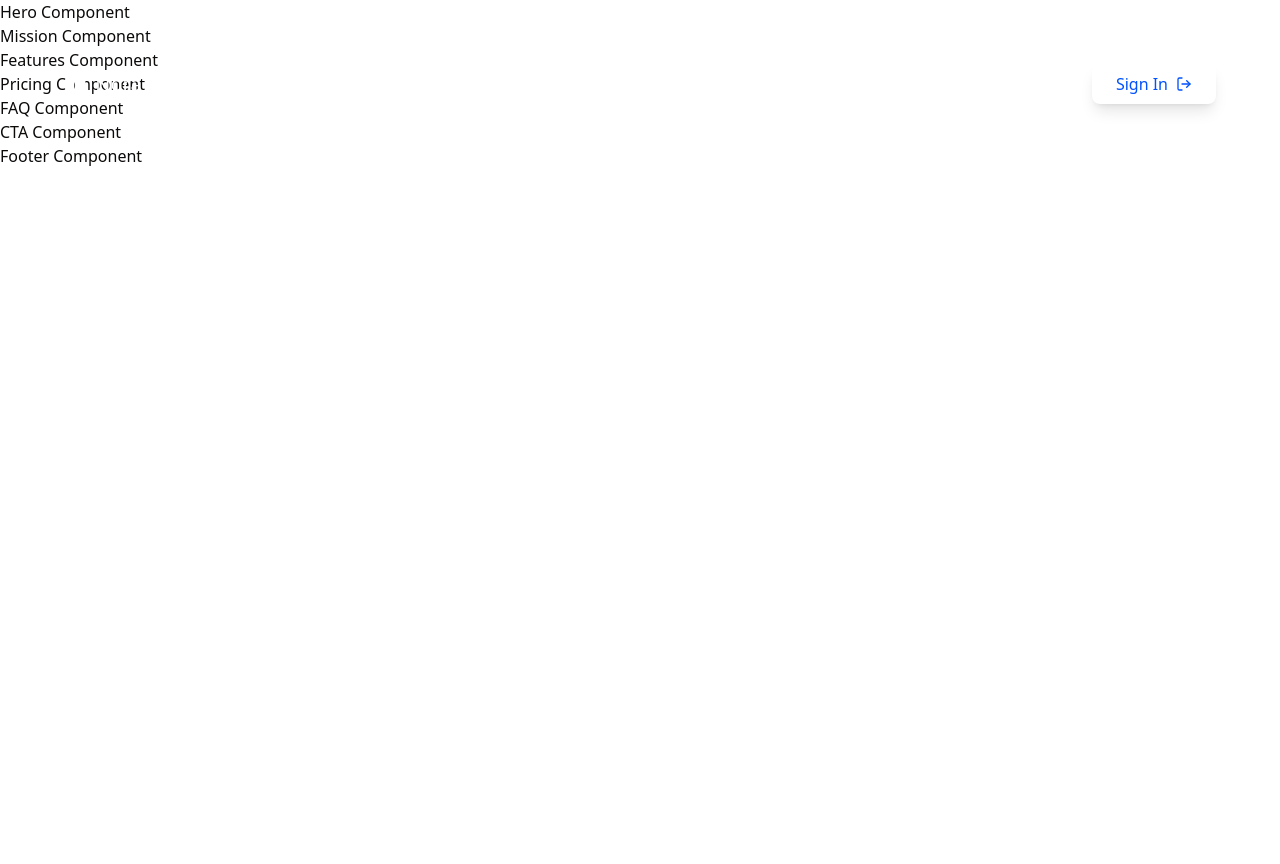
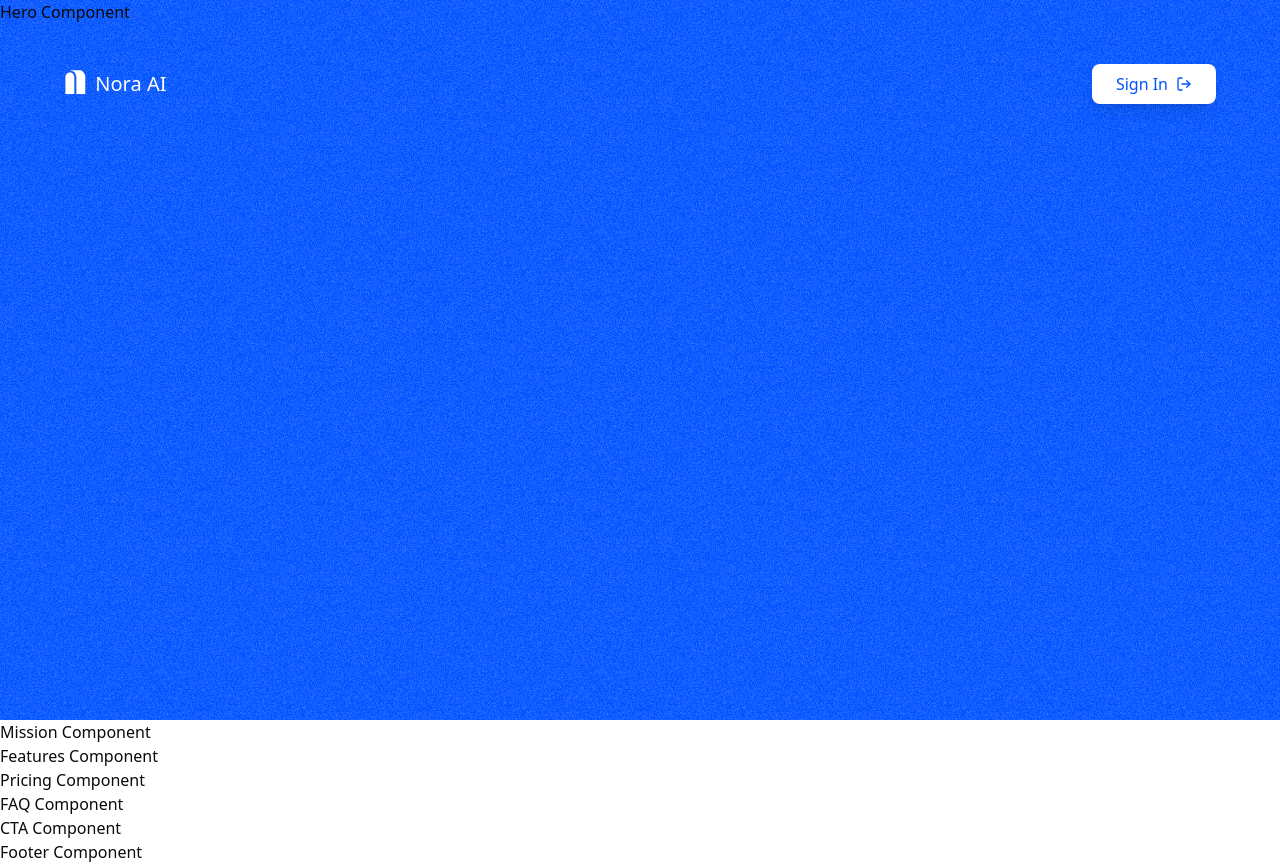
Before and after one commit to enyichiaagu/nora-ai, a React (Vite) app: page /dev in a window 1280 px wide. Before the commit the page ends 800 px from the top, so only its background shows below. Built offline with nearby package versions, Linux system fonts and the light colour scheme; no server answers.

Commit message:
Update Hero component with section tag, height, background color and noise style

```diff
--- a/src/components/landing-page/Hero.tsx
+++ b/src/components/landing-page/Hero.tsx
@@ -2,9 +2,9 @@ import React from 'react';
 
 const Hero: React.FC = () => {
   return (
-    <div>
+    <section className="h-[90vh] bg-app-primary noice">
       <h1>Hero Component</h1>
-    </div>
+    </section>
   );
 };
 
```
